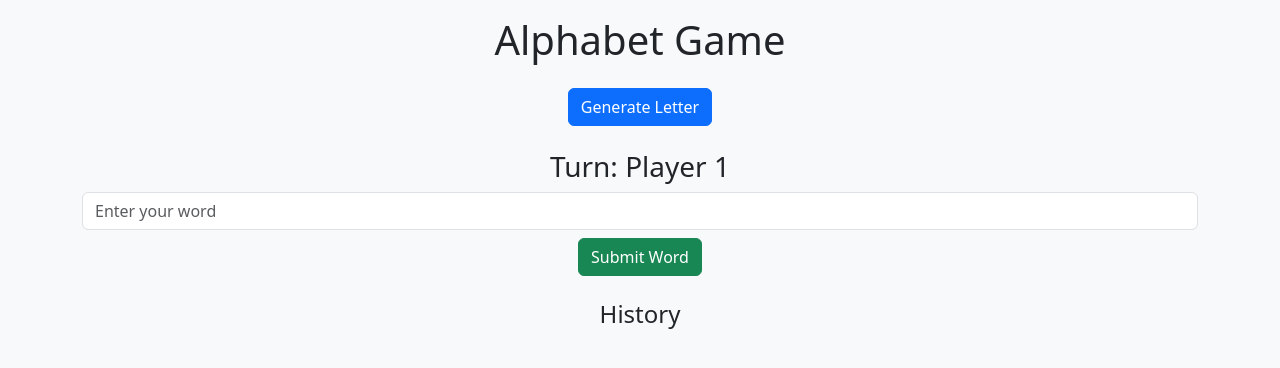
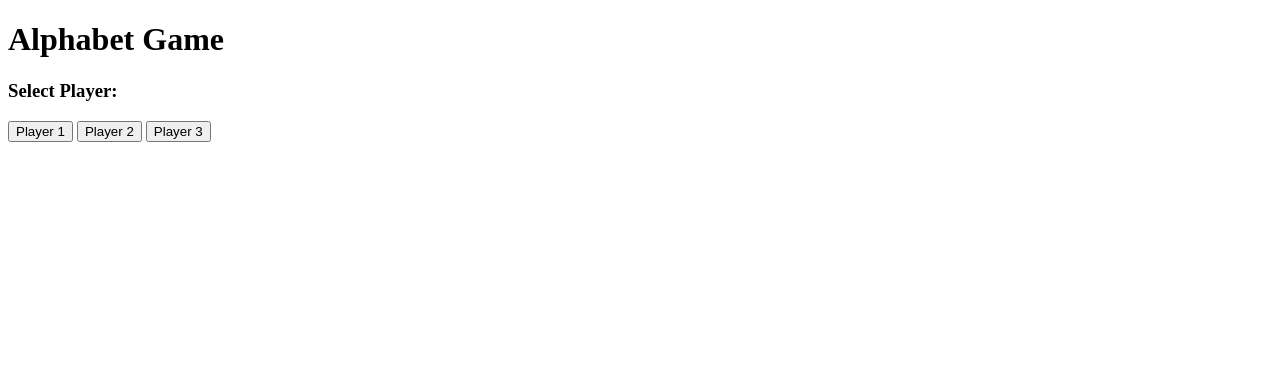
Before and after one commit to haasya2001/AlphabetGame, a Flask app: page / in a window 1280 px wide. Shown: the top 368 px of the page. Run offline with Flask 3, Linux system fonts and the light colour scheme.

Commit message:
Update index.html

```diff
--- a/templates/index.html
+++ b/templates/index.html
@@ -4,58 +4,74 @@
     <meta charset="UTF-8">
     <meta name="viewport" content="width=device-width, initial-scale=1.0">
     <title>Alphabet Game</title>
-    <link href="https://cdn.jsdelivr.net/npm/bootstrap@5.3.0-alpha1/dist/css/bootstrap.min.css" rel="stylesheet">
-    <script src="https://cdn.jsdelivr.net/npm/axios/dist/axios.min.js"></script>
 </head>
-<body class="bg-light text-center p-3">
-    <div class="container">
-        <h1>Alphabet Game</h1>
-        <div class="my-4">
-            <button id="generateLetter" class="btn btn-primary">Generate Letter</button>
-            <h2 id="currentLetter" class="my-3"></h2>
-        </div>
-        <div>
-            <h3 id="turn">Turn: Player 1</h3>
-            <input type="text" id="wordInput" class="form-control my-2" placeholder="Enter your word">
-            <button id="submitWord" class="btn btn-success">Submit Word</button>
-        </div>
-        <div id="history" class="mt-4">
-            <h4>History</h4>
-            <ul class="list-group" id="historyList"></ul>
-        </div>
+<body>
+    <h1>Alphabet Game</h1>
+
+    <!-- Player Selection -->
+    <div id="playerSelection">
+        <h3>Select Player:</h3>
+        <button onclick="selectPlayer(1)">Player 1</button>
+        <button onclick="selectPlayer(2)">Player 2</button>
+        <button onclick="selectPlayer(3)">Player 3</button>
+    </div>
+
+    <!-- Random Letter Button -->
+    <button onclick="generateLetter()" id="generateButton" style="display:none;">Generate Random Letter</button>
+
+    <!-- Display the Letter and Game Instructions -->
+    <h3 id="letterDisplay" style="display:none;">Letter: </h3>
+    <div id="wordInput" style="display:none;">
+        <h4>Enter a word that starts with the letter:</h4>
+        <input type="text" id="wordInputField" placeholder="Enter word" required>
+        <button onclick="submitWord()">Submit Word</button>
+    </div>
+
+    <!-- Game Status -->
+    <div id="gameStatus" style="display:none;">
+        <h4>Waiting for other players...</h4>
     </div>
 
     <script>
-        document.getElementById("generateLetter").addEventListener("click", () => {
-            axios.post("/generate-letter")
-                .then(response => {
-                    const letter = response.data.letter;
-                    document.getElementById("currentLetter").innerText = `Letter: ${letter}`;
-                    document.getElementById("wordInput").value = "";
-                })
-                .catch(err => console.error(err));
-        });
+        let currentPlayer = null;
+        let currentLetter = '';
+        let gameStarted = false;
+        let gameData = {
+            player1: '',
+            player2: '',
+            player3: ''
+        };
 
-        document.getElementById("submitWord").addEventListener("click", () => {
-            const word = document.getElementById("wordInput").value.trim();
-            axios.post("/submit-word", { word })
-                .then(response => {
-                    const nextPlayer = response.data.next_player;
-                    const history = response.data.history;
-                    document.getElementById("turn").innerText = `Turn: ${nextPlayer}`;
-                    document.getElementById("historyList").innerHTML = history
-                        .map(item => `<li class="list-group-item">${item.player}: ${item.word}</li>`)
-                        .join("");
-                    document.getElementById("wordInput").value = "";
-                })
-                .catch(err => {
-                    if (err.response && err.response.data.error) {
-                        alert(err.response.data.error);
-                    } else {
-                        console.error(err);
-                    }
-                });
-        });
+        function selectPlayer(player) {
+            currentPlayer = player;
+            document.getElementById('playerSelection').style.display = 'none';
+            document.getElementById('generateButton').style.display = 'inline-block';
+        }
+
+        function generateLetter() {
+            const letters = 'ABCDEFGHIJKLMNOPQRSTUVWXYZ';
+            currentLetter = letters.charAt(Math.floor(Math.random() * letters.length));
+            document.getElementById('letterDisplay').textContent = 'Letter: ' + currentLetter;
+            document.getElementById('letterDisplay').style.display = 'block';
+            document.getElementById('wordInput').style.display = 'block';
+            document.getElementById('gameStatus').style.display = 'block';
+        }
+
+        function submitWord() {
+            const word = document.getElementById('wordInputField').value;
+            if (word.toUpperCase().startsWith(currentLetter)) {
+                gameData[`player${currentPlayer}`] = word;
+                // Update game status with player word
+                document.getElementById('gameStatus').innerHTML = `Player ${currentPlayer} played: ${word}. Now waiting for the next player.`;
+                document.getElementById('wordInputField').value = '';
+
+                // Move to next player
+                currentPlayer = (currentPlayer % 3) + 1; // Switch between 1, 2, 3
+                document.getElementById('gameStatus').innerHTML = `It's Player ${currentPlayer}'s turn.`;
+            } else {
+                alert(`Please enter a word starting with the letter ${currentLetter}.`);
+            }
+        }
     </script>
 </body>
 </html>
```
